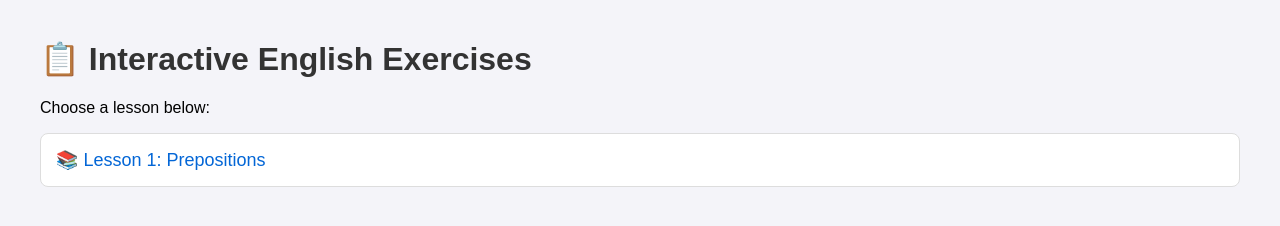
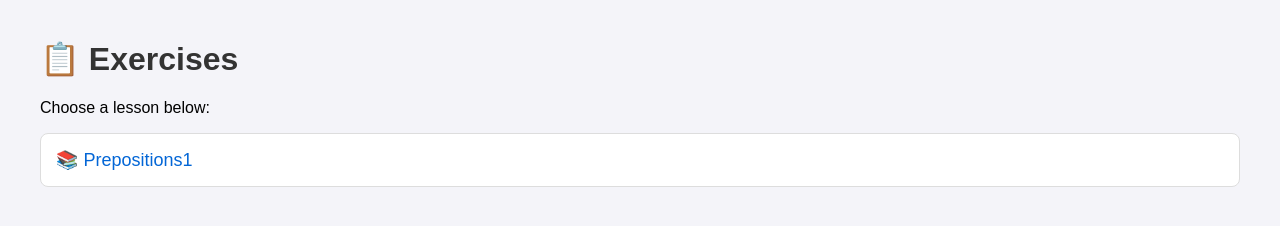
Before and after one commit to kateenglishrise-bit/english-exercises, a plain HTML site: page index.html in a window 1280 px wide. Drawn offline with Linux system fonts and the light colour scheme.

Commit message:
Update index.html

```diff
--- a/index.html
+++ b/index.html
@@ -1,7 +1,7 @@
 <!DOCTYPE html>
 <html>
 <head>
-    <title>English for IT - Exercises</title>
+    <title>English Exercises</title>
     <meta charset="utf-8">
     <style>
         body { font-family: Arial, sans-serif; margin: 40px; background-color: #f4f4f9; }
@@ -11,10 +11,10 @@
     </style>
 </head>
 <body>
-    <h1>📋 Interactive English Exercises</h1>
+    <h1>📋 Exercises</h1>
     <p>Choose a lesson below:</p>
 
-    <a href="prepositions-1/" class="lesson-link">📚 Lesson 1: Prepositions</a>
+    <a href="prepositions-1/" class="lesson-link">📚 Prepositions1</a>
 
 </body>
 </html>
```
